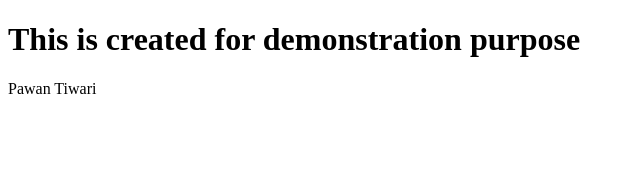
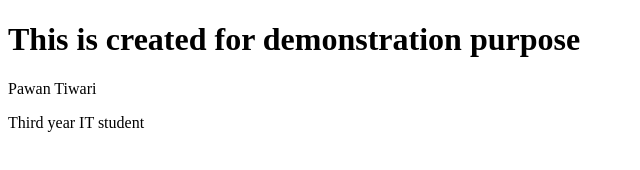
Before and after one commit to premsoni0469/devops, a plain HTML site: page index.html in a window 1280 px wide. Shown: the whole page, without its empty margins (0-640 px from the left). Drawn offline with Linux system fonts and the light colour scheme.

Commit message:
Second change by Pawan

```diff
--- a/index.html
+++ b/index.html
@@ -8,5 +8,6 @@
 <body>
     <h1>This is created for demonstration purpose</h1>
     <p>Pawan Tiwari</p>
+    <p>Third year IT student</p>
 </body>
 </html>
```
